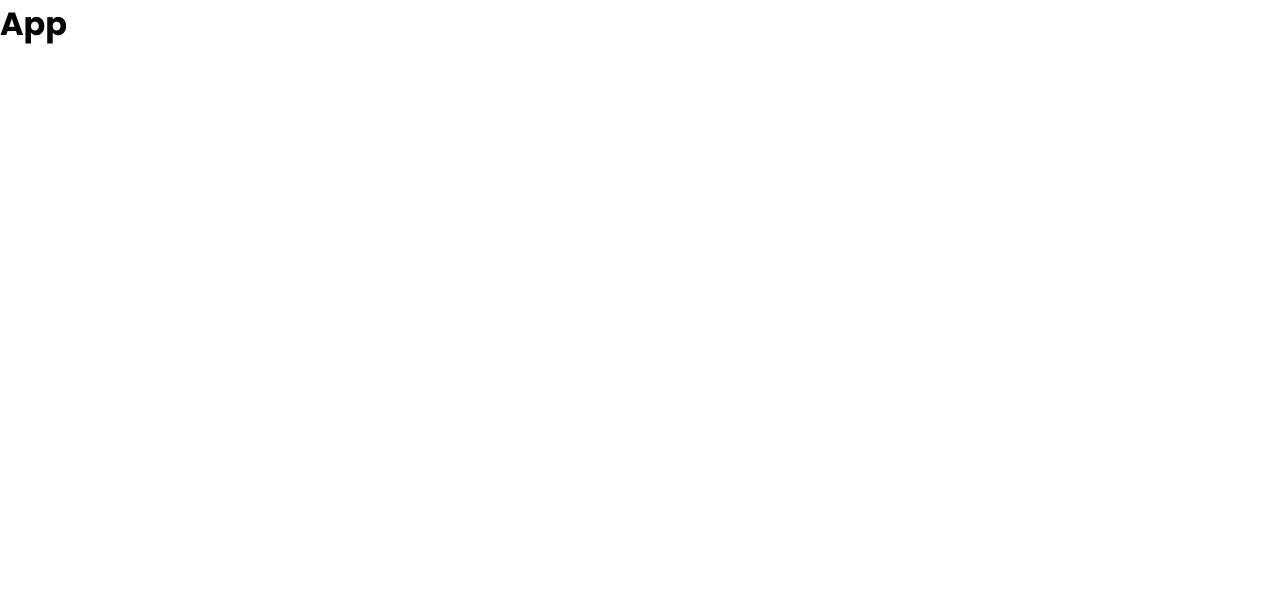
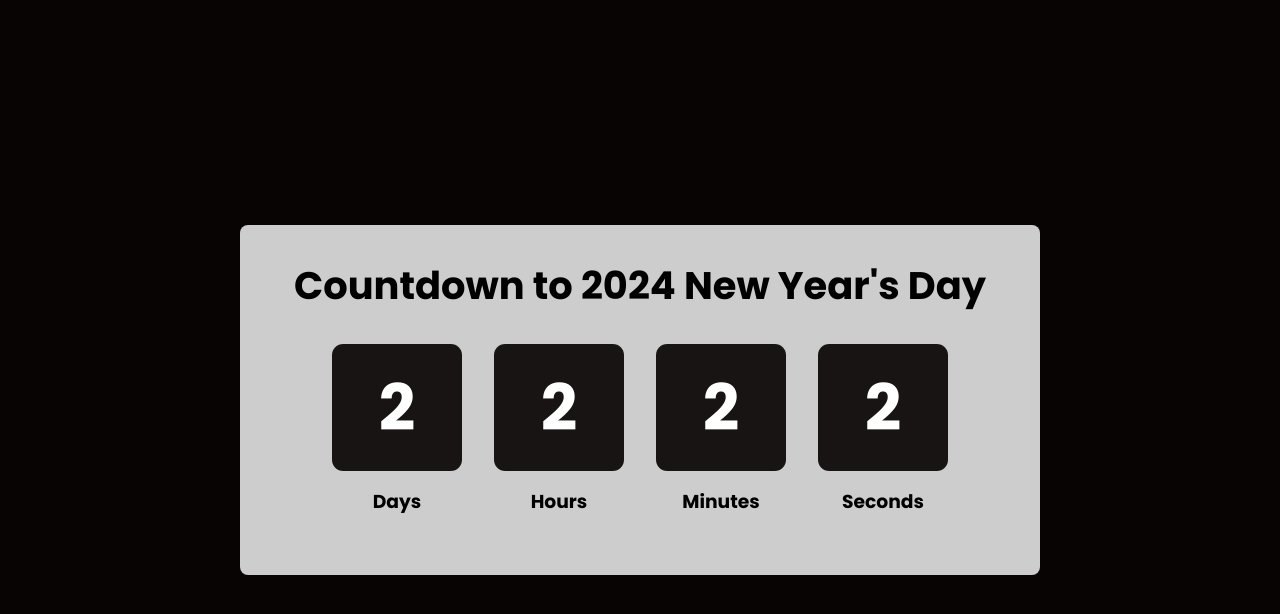
Before and after one commit to mat-afk/countdown-timer, a React (Vite) app: page / in a window 1280 px wide. Shown: the top 614 px of the page. Built offline with nearby package versions, Linux system fonts and the light colour scheme.

Commit message:
feat: main components and general styles

```diff
--- a/src/App.css
+++ b/src/App.css
@@ -0,0 +1,24 @@
+.App {
+  min-height: 100vh;
+  background-size: cover;
+  background-position: center;
+  display: flex;
+  justify-content: center;
+  align-items: center;
+}
+
+.container {
+  min-width: 800px;
+  min-height: 350px;
+  background-color: rgba(255, 255, 255, 0.8);
+  padding: 2rem;
+  border-radius: 0.5rem;
+}
+
+.countdown-container {
+  display: flex;
+  justify-content: center;
+  align-items: center;
+  height: 200px;
+  gap: 2rem;
+}
--- a/src/App.jsx
+++ b/src/App.jsx
@@ -1,9 +1,19 @@
 import "./App.css";
+import Counter from "./components/Counter";
+import Title from "./components/Title";
 
 function App() {
   return (
-    <div>
-      <h1>App</h1>
+    <div className="App" style={{ background: "#080404" }}>
+      <div className="container">
+        <Title title={"Countdown to 2024 New Year's Day"} />
+        <div className="countdown-container">
+          <Counter text={"Days"} number={2} />
+          <Counter text={"Hours"} number={2} />
+          <Counter text={"Minutes"} number={2} />
+          <Counter text={"Seconds"} number={2} />
+        </div>
+      </div>
     </div>
   );
 }
--- /dev/null
+++ b/src/components/Counter.css
@@ -0,0 +1,18 @@
+.counter {
+  display: flex;
+  flex-direction: column;
+  align-items: center;
+  justify-content: center;
+  gap: 1rem;
+}
+
+.counter-number {
+  background-color: #181414;
+  color: #fff;
+  padding: 1rem;
+  border-radius: 0.7rem;
+  font-size: 4rem;
+  font-weight: bold;
+  min-width: 130px;
+  text-align: center;
+}
--- /dev/null
+++ b/src/components/Counter.jsx
@@ -0,0 +1,12 @@
+import "./Counter.css";
+
+const Counter = ({ text, number }) => {
+  return (
+    <div className="counter">
+      <p className="counter-number">{number}</p>
+      <h3 className="counter-text">{text}</h3>
+    </div>
+  );
+};
+
+export default Counter;
--- /dev/null
+++ b/src/components/Title.css
@@ -0,0 +1,5 @@
+.title {
+  text-align: center;
+  margin-bottom: 1rem;
+  font-size: 2.4rem;
+}
--- /dev/null
+++ b/src/components/Title.jsx
@@ -0,0 +1,7 @@
+import "./Title.css";
+
+const Title = ({ title }) => {
+  return <h1 className="title">{title}</h1>;
+};
+
+export default Title;
```
